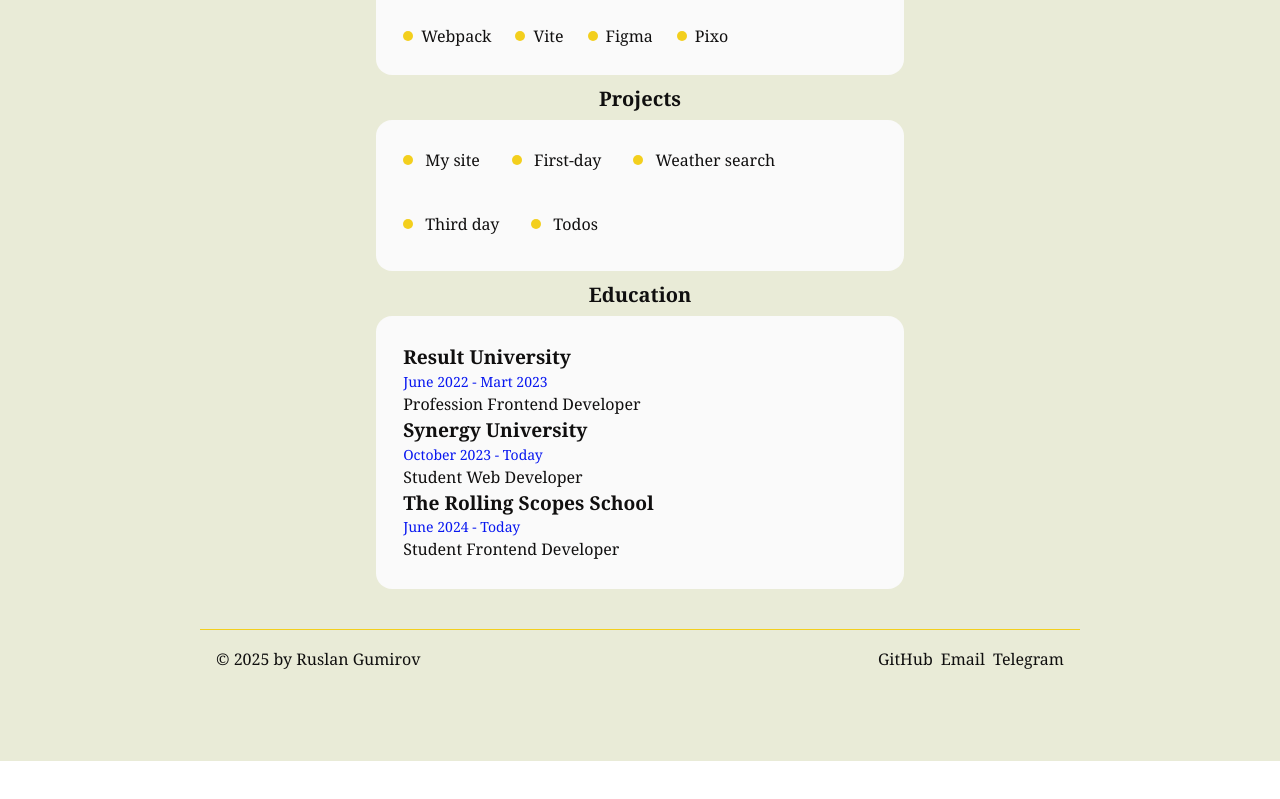
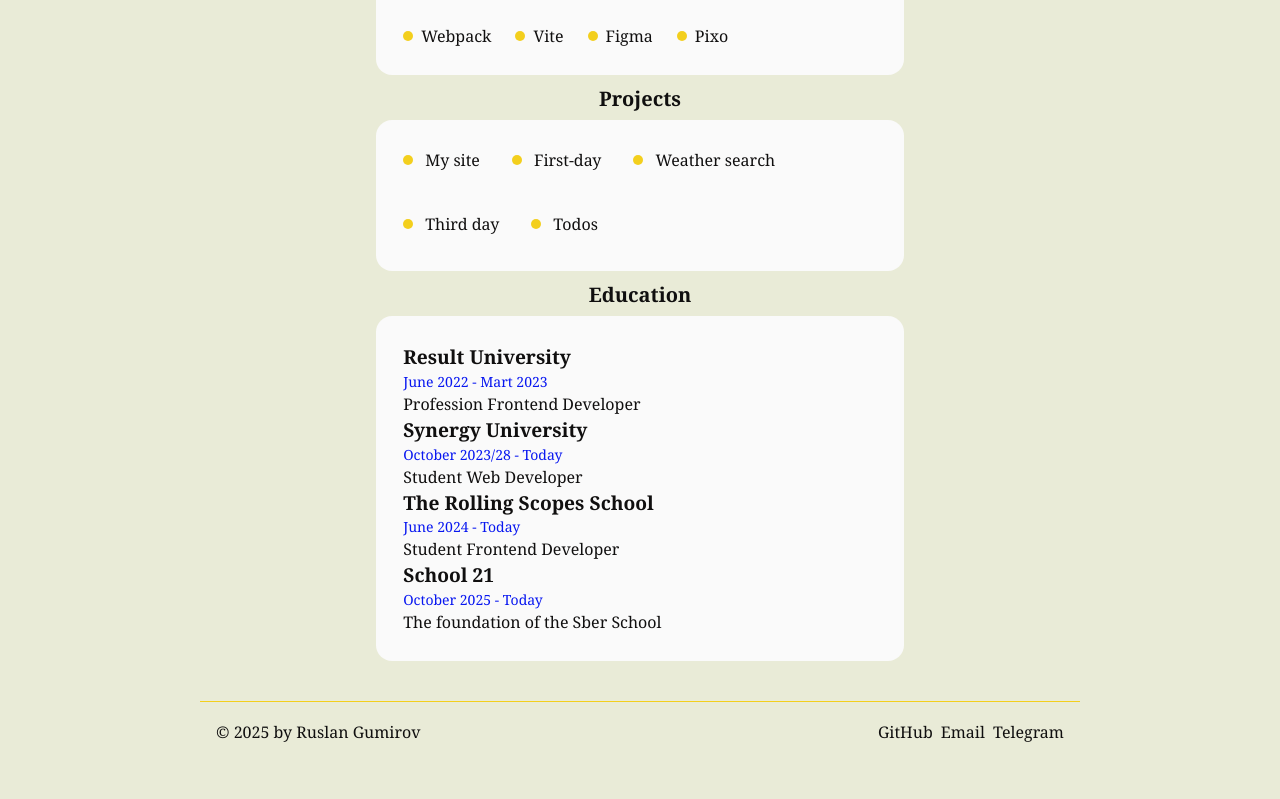
Before and after one commit to gumirus/about_me, a React (Vite) app: page / in a window 1280 px wide. Shown: the part 574-1373 px from the top of the page. Before the commit the page ends 1335 px from the top, so only its background shows below. Built offline with nearby package versions, Linux system fonts and the light colour scheme.

Commit message:
добавил список школа 21

```diff
--- a/src/components/Education.jsx
+++ b/src/components/Education.jsx
@@ -11,13 +11,18 @@ export default function Education() {
           },
           {
             title: 'Synergy University',
-            date: 'October 2023 - Today',
+            date: 'October 2023/28 - Today',
             desc: 'Student Web Developer',
           },
           {
             title: 'The Rolling Scopes School',
             date: 'June 2024 - Today',
             desc: 'Student Frontend Developer',
+          },
+                    {
+            title: 'School 21',
+            date: 'October 2025 - Today',
+            desc: 'The foundation of the Sber School',
           },
         ].map((edu, idx) => (
           <div className="section-subinfo" key={idx}>
```
